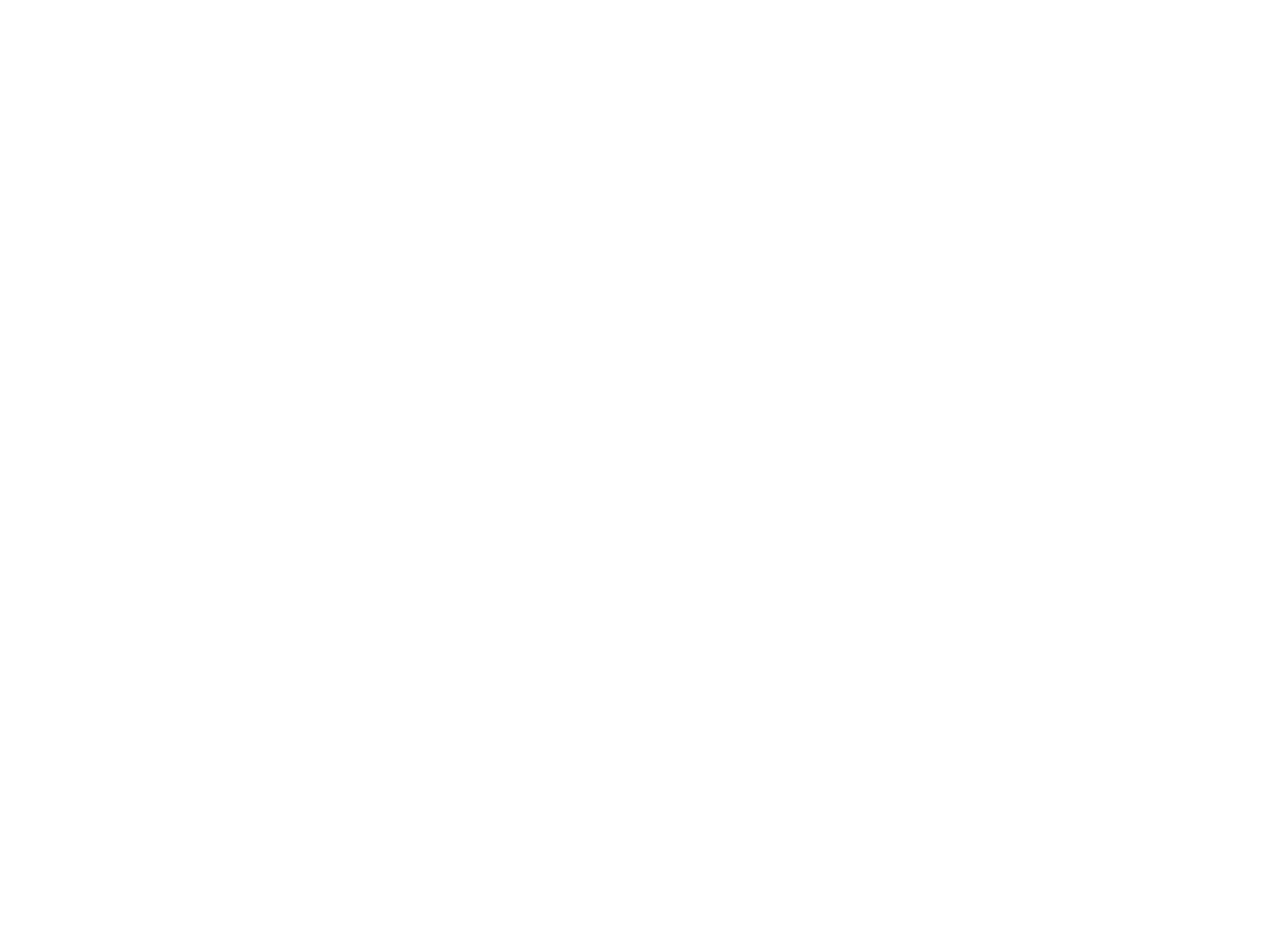
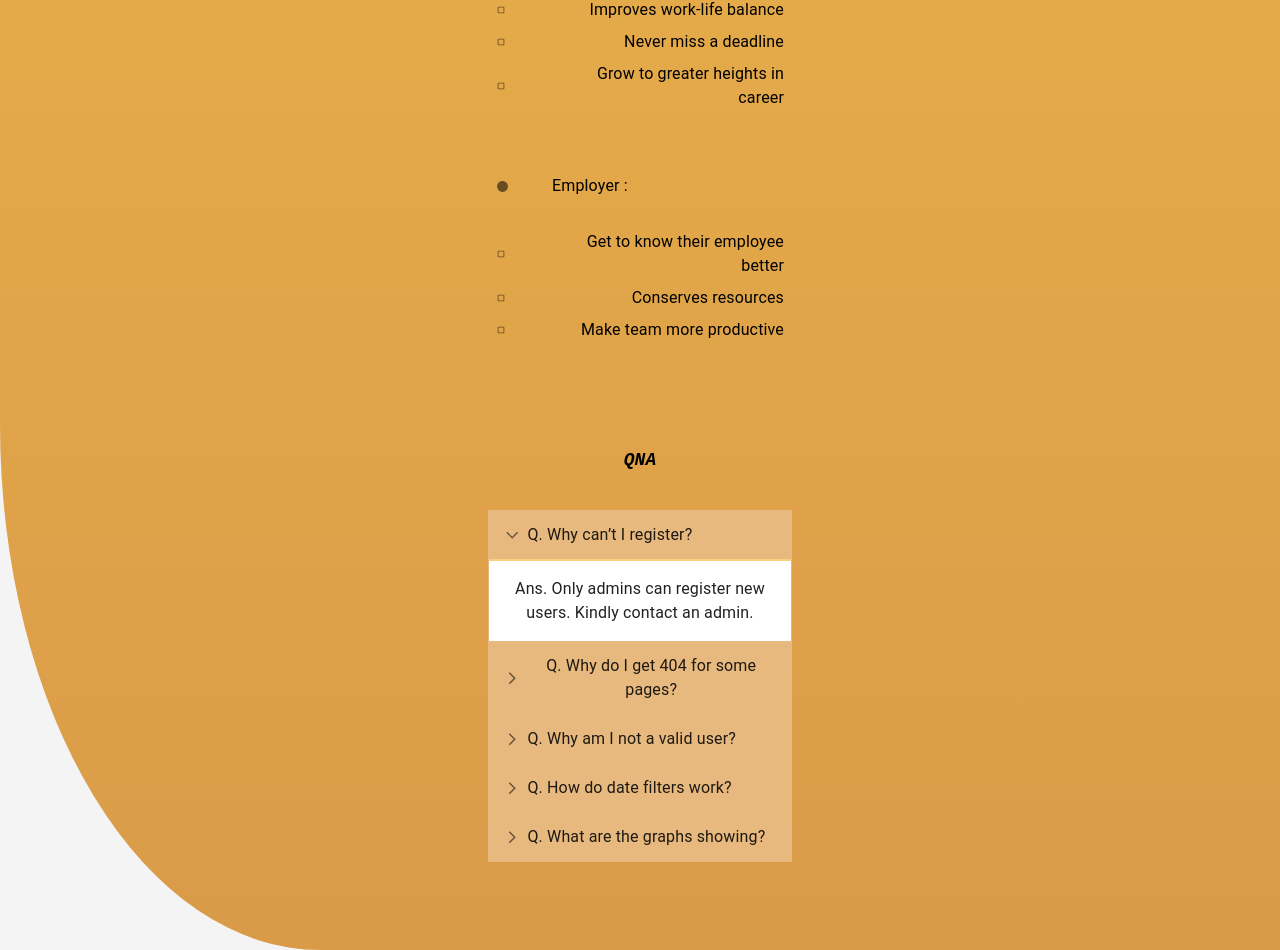
Before and after one commit to ShisuiMadara/PicoPerformance, a React (Create React App) app in the folder frontend/: page / in a window 1280 px wide. Shown: the part 1152-2102 px from the top of the page. Before the commit the page ends 800 px from the top, so only its background shows below. Built offline with nearby package versions, Linux system fonts and the light colour scheme.

Commit message:
completed home page.

```diff
--- a/frontend/src/pages/home/home.js
+++ b/frontend/src/pages/home/home.js
@@ -1,13 +1,19 @@
 import React from "react";
-import {Grid, Button} from "@mui/material";
+import {Grid, Button, List, ListItem, ListItemIcon, ListItemText} from "@mui/material";
 import { styled } from '@mui/material/styles';
-import Box from '@mui/material/Box';
 import ButtonBase from '@mui/material/ButtonBase';
 import Typography from '@mui/material/Typography';
 import image from "../../icons/progress.jpeg";
+import CircleIcon from '@mui/icons-material/Circle';
+import CropSquareIcon from '@mui/icons-material/CropSquare';
+import ArrowForwardIosSharpIcon from '@mui/icons-material/ArrowForwardIosSharp';
+import MuiAccordion from '@mui/material/Accordion';
+import MuiAccordionSummary from '@mui/material/AccordionSummary';
+import MuiAccordionDetails from '@mui/material/AccordionDetails';
+import Login from "../../components/wrapperLogin/login";
 
 import styles from "./home.module.css";
-import Login from "../../components/wrapperLogin/login";
+
 
 
 const ImageButton = styled(ButtonBase)(({ theme }) => ({
@@ -73,6 +79,41 @@
     transition: theme.transitions.create('opacity'),
 }));
 
+const Accordion = styled((props) => (
+    <MuiAccordion disableGutters elevation={0} square {...props} />
+  ))(({ theme }) => ({
+    border: `1px solid rgba(207, 117, 0, 0.5)`,
+    '&:not(:last-child)': {
+      borderBottom: 0,
+    },
+    '&:before': {
+      display: 'none',
+    },
+  }));
+
+const AccordionSummary = styled((props) => (
+    <MuiAccordionSummary
+      expandIcon={<ArrowForwardIosSharpIcon sx={{ fontSize: '0.9rem' }} />}
+      {...props}
+    />
+  ))(({ theme }) => ({
+    backgroundColor:
+      theme.palette.mode === 'dark'
+        ? 'rgba(240, 165, 0, 0.5)'
+        : 'rgba(207, 117, 0, 0.5)',
+    flexDirection: 'row-reverse',
+    '& .MuiAccordionSummary-expandIconWrapper.Mui-expanded': {
+      transform: 'rotate(90deg)',
+    },
+    '& .MuiAccordionSummary-content': {
+      marginLeft: theme.spacing(1),
+    },
+}));
+
+const AccordionDetails = styled(MuiAccordionDetails)(({ theme }) => ({
+    padding: theme.spacing(2),
+    borderTop: '2px solid rgba(240, 165, 0, 0.5)',
+}));
 
 export default class Home extends React.Component {
     target = 'Know your employees better.';
@@ -98,10 +139,27 @@
     constructor(props) {
         super(props);
         this.state = {
-            quote:  ''
+            quote:  '',
+            expanded: 'panel1'
         };
     }
     render() {
+        const handleChange = (panel) => (event, newExpanded) => {
+            this.setState({
+                expanded: newExpanded ? panel : false
+            });
+        };
+        const qna = {
+            'Q. Why can’t I register?' : 'Ans. Only admins can register new users. Kindly contact an admin.',
+            'Q. Why do I get 404 for some pages?' : 'Ans. Pages have role-based access. If you try to access to page visible to admin then you get 404.',
+            'Q. Why am I not a valid user?' : 'Ans. Tokens are valid only for one day. After its expiry, you need to log in again. This protects the security of the website.',
+            'Q. How do date filters work?' : 'Ans. After specifying the start and end date, one can access and plot the data of that particular time frame. The graphs get dynamically updated.',
+            'Q. What are the graphs showing?' : <>{'Of the two pie charts, one is shows the data for the "current day" or the selected filter range. While the second one shows data for the previous day and on selecting filtering fives null value.'}<br />{'The stack chart shows the data for the whole week in a stack bar graph. Each bar will represent one day.  Users can see the data of old weeks also through the filter. ONLY END DATE IS REQUIRED in this case.'}</>,
+        };
+        const listData = {
+            'Employee :' : ['Better time management', 'Improves work-life balance', 'Never miss a deadline', 'Grow to greater heights in career'],
+            'Employer :' : ['Get to know their employee better', 'Conserves resources', 'Make team more productive']
+        };
         const userinfo = JSON.parse(sessionStorage.getItem("userInfo"));
         return (
             <>
@@ -112,7 +170,7 @@
                     <div className={styles.body}>
                         <Grid className={styles.container} container style={{ display: 'flex' }} alignContent={"center"} alignItems={"center"}>
                             <Grid item xs={12}>
-                                <Grid container className={styles.messageContainer} marginTop={5} padding={1}>
+                                <Grid container className={styles.messageContainer} padding={5}>
                                     <Grid item xs={1} sm={2} md={3}>
                                         {/* blank space */}
                                     </Grid>
@@ -148,8 +206,8 @@
                                     <Grid item xs={0} sm={1} md={3}>
                                         {/* blank space */}
                                     </Grid>
-                                    <Grid padding={3} item xs={12} textAlign={'center'}>
-                                        {this.state.quote}
+                                    <Grid padding={3} item xs={12} textAlign={'center'} sx={{fontWeight: '600'}}>
+                                        <i>{this.state.quote}</i>
                                     </Grid>
                                     <Grid padding={3} item xs={12} textAlign={'center'}>
                                         <Grid container>
@@ -173,7 +231,11 @@
                                         </Grid>
                                     </Grid>
                                     <Grid padding={3} item xs={12} textAlign={'center'}>
-                                        What does it offer ?
+                                        <p style={{fontWeight: '600'}}>
+                                            <i>
+                                                What does it offer ?
+                                            </i>
+                                        </p>
                                     </Grid>
                                     <Grid padding={3} item xs={12} textAlign={'center'}>
                                         <Grid container padding={5} spacing={3}>
@@ -185,9 +247,86 @@
                                                 {/* content part 2 */}
                                                 Introducing PicoPerformance, a free task management and time analyzer tool. We provide you indepth information about the time break of the employee.
 Fed up of numbers? We provide interactive and dynamic graphs for better visualization and comparison. Now the employee as well as the employer can improve on how they spend their time.
-
                                             </Grid>
                                         </Grid>
+                                    </Grid>
+                                    <Grid padding={3} item xs={0} md={2} lg={4} textAlign={'center'}>
+                                            {/* white space */}
+                                    </Grid>
+                                    <Grid padding={3} sx={{width: '100%'}} item xs={12} md={8} lg={4} textAlign={'center'}>
+                                        <p style={{fontWeight: '600'}}>
+                                            <i>
+                                                This serves both as
+                                            </i>
+                                        </p>
+                                        <List>
+                                            {
+                                                Object.keys(listData).map((item, index) => {
+                                                    return (
+                                                        <ListItem key={`Title#${index}`}>
+                                                            <List>
+                                                                <ListItem sx={{width: '100%'}}>
+                                                                    <ListItemIcon>
+                                                                        <CircleIcon sx={{fontSize: 'small'}} />
+                                                                    </ListItemIcon>
+                                                                    <ListItemText primary={item} />
+                                                                </ListItem>
+                                                                <ListItem>
+                                                                    <List>
+                                                                    {
+                                                                        listData[item].map((lItem, index) => {
+                                                                            return (
+                                                                                <ListItem key={`listItem#${index}`} disablePadding style={{width: '100%', textAlign: 'right'}}>
+                                                                                    <ListItemIcon>
+                                                                                        <CropSquareIcon sx={{fontSize: 'x-small'}} />
+                                                                                    </ListItemIcon>
+                                                                                    <ListItemText primary={lItem} />
+                                                                                </ListItem>
+                                                                            );
+                                                                        })
+                                                                    }
+                                                                    </List>
+                                                                </ListItem>
+                                                            </List>
+                                                        </ListItem>
+                                                    );
+                                                })
+                                            }
+                                        </List>
+                                    </Grid>
+                                    <Grid padding={3} item xs={0} md={2} lg={4} textAlign={'center'}>
+                                            {/* white space */}
+                                    </Grid>
+                                    <Grid padding={3} item xs={0} md={2} lg={4} textAlign={'center'}>
+                                            {/* white space */}
+                                    </Grid>
+                                    <Grid padding={3} sx={{width: '100%'}} item xs={12} md={8} lg={4} textAlign={'center'}>
+                                        <Grid container maxWidth={true} sx={{textAlign: 'center'}} alignContent={'center'} alignItems={'center'}>
+                                            <Grid item xs={12} sx={{textAlign: 'center', fontWeight: '600'}} padding={2}>
+                                                <i>QNA</i>
+                                            </Grid>
+                                            <Grid item xs={12} padding={3}>
+                                                {
+                                                    Object.keys(qna).map((item, index) => {
+                                                        return (
+                                                            <Accordion expanded={this.state.expanded === `panel${index + 1}`} onChange={handleChange(`panel${index + 1}`)}>
+                                                                <AccordionSummary aria-controls={`panel${index + 1}d$-content`} id={`panel${index + 1}d-header`}>
+                                                                <Typography>{item}</Typography>
+                                                                </AccordionSummary>
+                                                                <AccordionDetails>
+                                                                <Typography>
+                                                                    {qna[item]}
+                                                                </Typography>
+                                                                </AccordionDetails>
+                                                            </Accordion>
+                                                        );
+                                                    })
+                                                }
+                                            </Grid>
+                                        </Grid>
+                                    </Grid>
+                                    <Grid padding={3} item xs={0} md={2} lg={4} textAlign={'center'}>
+                                            {/* white space */}
                                     </Grid>
                                 </Grid>
                             </Grid>
--- a/frontend/src/pages/home/home.module.css
+++ b/frontend/src/pages/home/home.module.css
@@ -1,11 +1,12 @@
 .container {
-    position: absolute;
-    top: 0;
-    left: 0;
-    right: 0;
-    bottom: 0;
+    width: 100% !important;
     background-color: #F4F4F4;
     overflow-y: scroll;
+    -ms-overflow-style: none;
+    scrollbar-width: none;
+}
+.container::-webkit-scrollbar {
+    display: none;
 }
 .loginWrapper {
     z-index: -100;
@@ -31,15 +32,6 @@
     border-color: #000000 !important;
 }
 @media screen and (max-width : 1024px) {
-    .container {
-        position: absolute;
-        top: -1000;
-        left: 0;
-        right: 0;
-        bottom: -1000;
-        background-color: #F4F4F4;
-        overflow-y: scroll;
-    }
     .messageContainer {
         background: linear-gradient(rgba(240, 165, 0, 0.7), rgba(207, 117, 0, 0.7));
         border-radius: 0 25% 0 25%;
```
Also changed, not shown: frontend/src/pages/dashboard/dashboard.js (+20 -16 lines).
